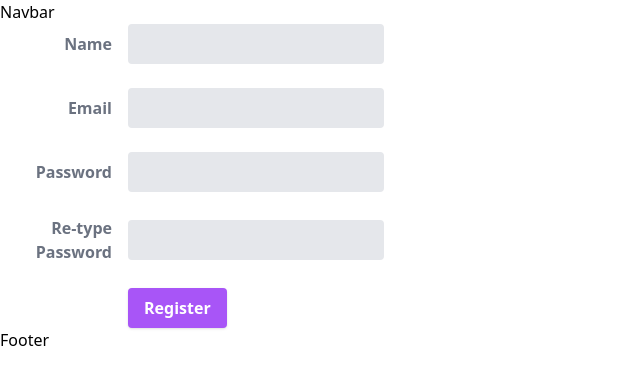
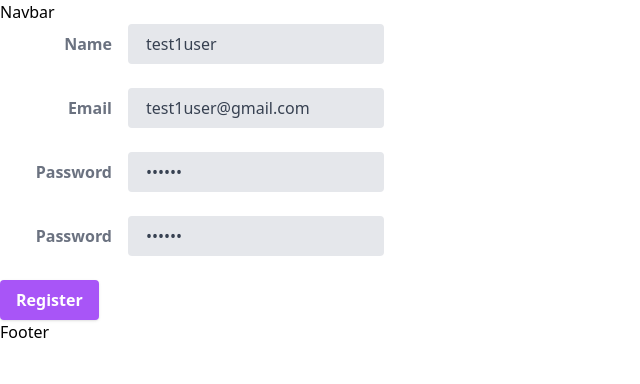
Before and after one commit to HunterJS-bit/goodmonday_js, a React (Vite) app: page /register in a window 1280 px wide. Shown: the top 384 px of the page, without its empty margins (0-640 px from the left). Built offline with nearby package versions, Linux system fonts and the light colour scheme.

Commit message:
feat(registration): added rc-form-hook & validation to registration form

```diff
--- a/package.json
+++ b/package.json
@@ -16,6 +16,7 @@
     "axios": "^1.6.8",
     "react": "^18.2.0",
     "react-dom": "^18.2.0",
+    "react-hook-form": "^7.51.3",
     "react-router-dom": "^6.20.0"
   },
   "devDependencies": {
--- /dev/null
+++ b/src/components/common/Buttons/Button.tsx
@@ -0,0 +1,15 @@
+import React from 'react';
+
+
+const Button = ({ children, ...props }) => {
+
+    return (
+        <button
+            className="shadow bg-purple-500 hover:bg-purple-400 focus:shadow-outline focus:outline-none text-white font-bold py-2 px-4 rounded"
+            {...props}>
+            {children}
+        </button>)
+};
+
+
+export default Button;
--- /dev/null
+++ b/src/components/common/Forms/FormGroup.tsx
@@ -0,0 +1,21 @@
+import React from 'react';
+import Input from '../inputs/Input';
+
+
+
+const FormGroup = ({ Input }) => {
+
+
+    return (
+        <div className="md:flex md:items-center mb-6">
+            <div className="md:w-1/3">
+                <label className="block text-gray-500 font-bold md:text-right mb-1 md:mb-0 pr-4">
+                    Name
+                </label>
+            </div>
+            <div className="md:w-2/3">
+                <Input />
+            </div>
+        </div>
+    )
+}
--- a/src/components/common/inputs/Input.tsx
+++ b/src/components/common/inputs/Input.tsx
@@ -1,15 +1,16 @@
 import React from 'react';
 
 
-const Input = ({ value, onChange, ...props }) => {
+const Input = ({ value, onChange, register, ...props }) => {
+
+    // const mytest = register("mytest", { required: "mytest is a required field" });
 
     return (
         <input
+
             className="bg-gray-200 appearance-none border-2 border-gray-200 rounded w-full py-2 px-4 text-gray-700 leading-tight focus:outline-none focus:bg-white focus:border-purple-500"
-            type="text"
-            value={value}
-            onChange={onChange}
             {...props}
+            {...register}
         />
     )
 };
--- a/src/components/forms/RegistrationForm.tsx
+++ b/src/components/forms/RegistrationForm.tsx
@@ -1,71 +1,129 @@
-import React, { SyntheticEvent, useState } from 'react';
+import React from 'react';
+import { useForm } from 'react-hook-form';
+import Button from '../common/Buttons/Button';
 import Input from '../common/inputs/Input';
 
+interface RegistrationData {
+    name: string;
+    email: string;
+    password: string;
+    repassword: string;
+}
 
 
 const RegistrationFrom = () => {
 
-    const [useInfo, setUserInfo] = useState({
-        name: '',
-        email: '',
-        password: '',
-        rePassword: ''
-    });
+    const {
+        register,
+        handleSubmit,
+        reset,
+        watch,
+        formState: { errors },
+    } = useForm(
+        {
+            defaultValues: {
+                name: "test1user",
+                email: "test1user@gmail.com",
+                password: "123456",
+                repassword: "123456"
+            },
+        }
+    );
 
+    const password = watch('password', '123456');
 
-    const onChange = (type: string, e: SyntheticEvent) => {
-        const data = e?.target?.value;
-        console.log('dadad', e, data)
+    const onSubmit = (data: RegistrationData) => {
+        console.log('Done', data)
+        // console.log(data);
+        // reset();
     }
 
     return (
-        <form className="w-full max-w-sm">
+        <form className="w-full max-w-sm" onSubmit={handleSubmit(onSubmit)}>
             <div className="md:flex md:items-center mb-6">
                 <div className="md:w-1/3">
-                    <label className="block text-gray-500 font-bold md:text-right mb-1 md:mb-0 pr-4">
+                    <label htmlFor={'name'} className="block text-gray-500 font-bold md:text-right mb-1 md:mb-0 pr-4">
                         Name
                     </label>
                 </div>
                 <div className="md:w-2/3">
-                    <Input value={useInfo?.name} onChange={(e: Event) => onChange('name', e)} />
+                    <Input
+                        name={'name'}
+                        register={register("name", {
+                            required: "Name is a required field", minLength: {
+                                value: 3,
+                                message: "Field must be longer then 3 char"
+                            }
+                        })}
+                        type="text" />
+                    {errors?.name && <p>{errors.name.message}</p>}
+                </div>
+            </div>
+
+            <div className="md:flex md:items-center mb-6">
+                <div className="md:w-1/3">
+                    <label htmlFor={'email'} className="block text-gray-500 font-bold md:text-right mb-1 md:mb-0 pr-4">
+                        Email
+                    </label>
+                </div>
+                <div className="md:w-2/3">
+                    <Input
+                        name={'email'}
+                        register={register("email", {
+                            required: "Email is a required field", minLength: {
+                                value: 6,
+                                message: "Field must be longer then 6 char"
+                            }
+                        })}
+                        type="email" />
+                    {errors?.email && <p>{errors.email.message}</p>}
+                </div>
+            </div>
+
+            <div className="md:flex md:items-center mb-6">
+                <div className="md:w-1/3">
+                    <label htmlFor={'password'} className="block text-gray-500 font-bold md:text-right mb-1 md:mb-0 pr-4">
+                        Password
+                    </label>
+                </div>
+                <div className="md:w-2/3">
+                    <Input
+                        name={'password'}
+                        register={register("password", {
+                            required: "Password is a required field", minLength: {
+                                value: 6,
+                                message: "Field must be longer then 6 char"
+                            }
+                        })}
+                        type="password" />
+                    {errors?.password && <p>{errors.password.message}</p>}
                 </div>
             </div>
             <div className="md:flex md:items-center mb-6">
                 <div className="md:w-1/3">
-                    <label className="block text-gray-500 font-bold md:text-right mb-1 md:mb-0 pr-4">
-                        Email
-                    </label>
-                </div>
-                <div className="md:w-2/3">
-                    <Input value={useInfo?.email} onChange={(e: Event) => onChange('email', e)} />
-                </div>
-            </div>
-            <div className="md:flex md:items-center mb-6">
-                <div className="md:w-1/3">
-                    <label className="block text-gray-500 font-bold md:text-right mb-1 md:mb-0 pr-4">
+                    <label htmlFor={'repassword'} className="block text-gray-500 font-bold md:text-right mb-1 md:mb-0 pr-4">
                         Password
                     </label>
                 </div>
                 <div className="md:w-2/3">
-                    <Input value={useInfo?.password} onChange={(e: Event) => onChange('password', e)} />
-                </div>
-            </div>
-            <div className="md:flex md:items-center mb-6">
-                <div className="md:w-1/3">
-                    <label className="block text-gray-500 font-bold md:text-right mb-1 md:mb-0 pr-4">
-                        Re-type Password
-                    </label>
-                </div>
-                <div className="md:w-2/3">
-                    <Input value={useInfo?.rePassword} onChange={(e: Event) => onChange('rePassword', e)} />
+                    <Input
+                        name={'repassword'}
+                        register={register("repassword", {
+                            required: "Password is a required field", minLength: {
+                                value: 6,
+                                message: "Field must be longer then 6 char"
+                            },
+                            validate: value => value === password || 'The passwords do not match'
+                        })}
+                        type="password" />
+                    {errors?.repassword && <p>{errors.repassword.message}</p>}
                 </div>
             </div>
             <div className="md:flex md:items-center">
-                <div className="md:w-1/3"></div>
                 <div className="md:w-2/3">
-                    <button className="shadow bg-purple-500 hover:bg-purple-400 focus:shadow-outline focus:outline-none text-white font-bold py-2 px-4 rounded" type="button">
+                    <Button type="submit">
                         Register
-                    </button>
+                    </Button>
                 </div>
             </div>
         </form>
```
Also changed, not shown: 1 other file (tests, documents, lock files or other folders).
